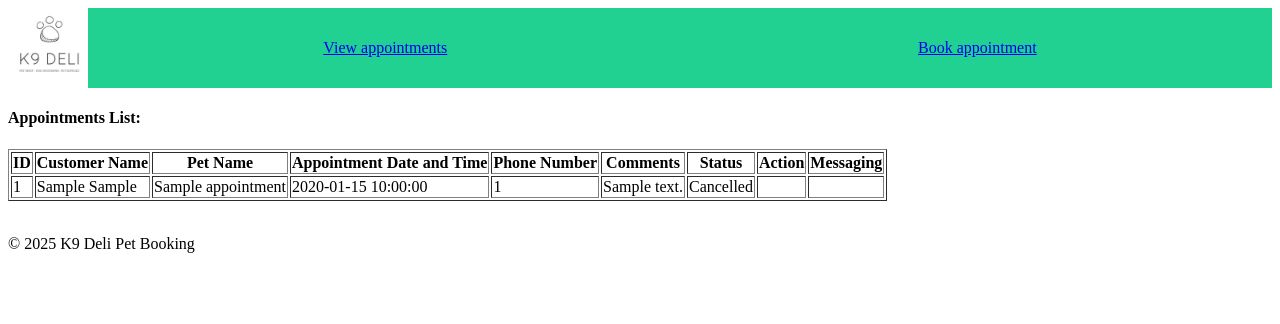
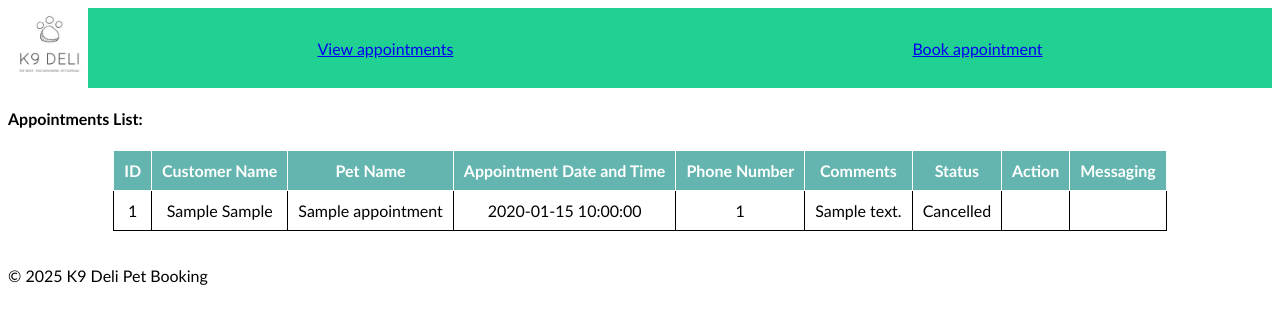
Before and after one commit to William-Hammill/CSE5IDP-Project, a Flask app: template templates/AppointmentViewer.html in a window 1280 px wide. Shown: the top 324 px of the page. Run offline with Flask 3, Linux system fonts and the light colour scheme; the template is opened without the code that fills it: most values are stand-ins (such as "Sample title", 1, 10 or a date in 2020).

Commit message:
WIP styling table and font

```diff
--- a/static/styles.css
+++ b/static/styles.css
@@ -2,6 +2,24 @@
     --button-bg-color: #76c7c0;
     --button-hover-bg-color: #64b5af;
     --link-color: #00796b;
+}
+
+body {
+  font-family: 'Calibri', sans-serif;
+}
+
+table, th, td {
+  border: 1px solid;
+  border-collapse: collapse;
+  padding: 10px;
+  margin: 0 auto;
+  text-align: center;
+  /* margin-top: 2rem; */
+}
+
+th {
+  background-color: #64b5af;
+  color: white;
 }
 
 button[type="submit"] {
```
